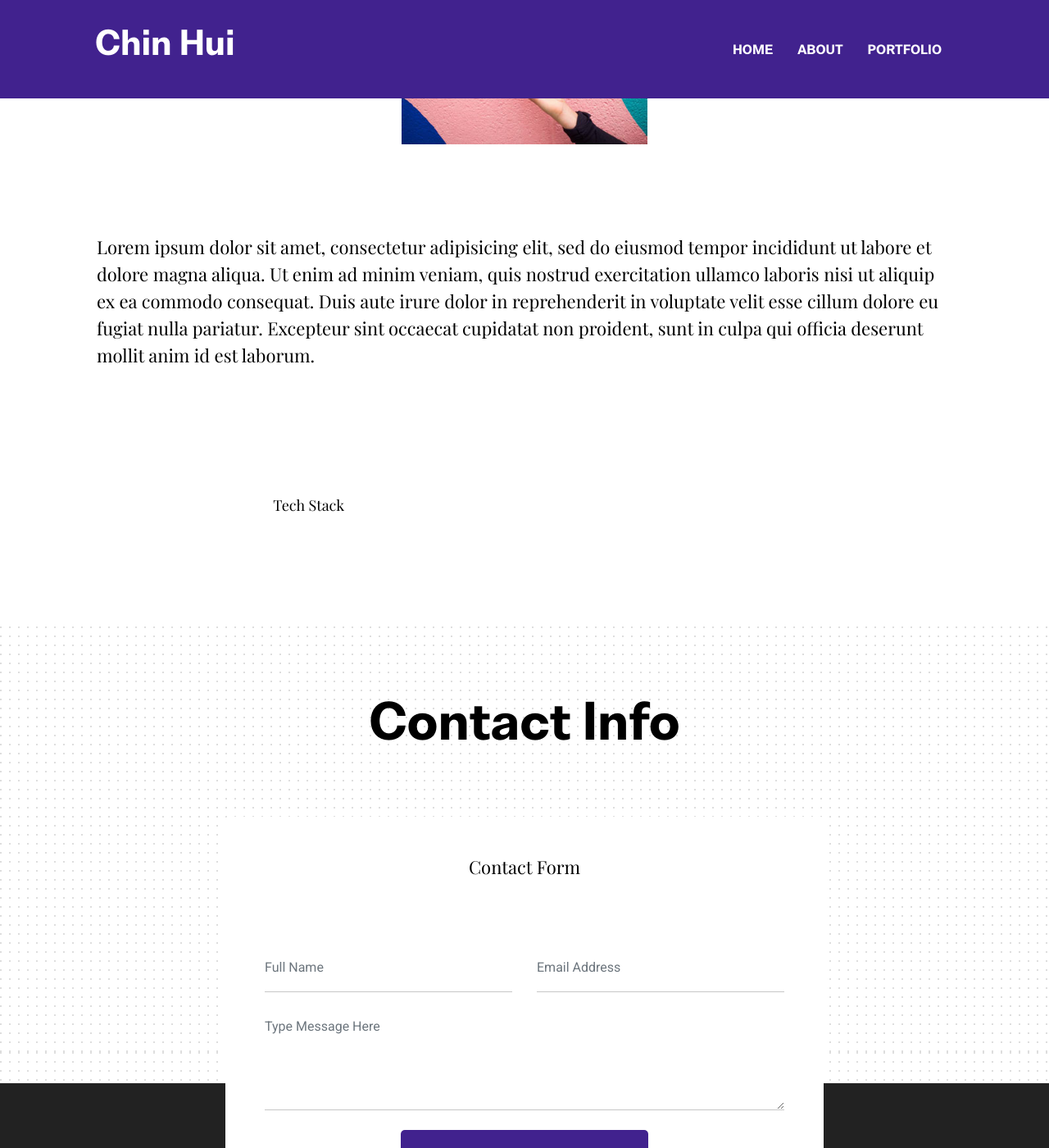
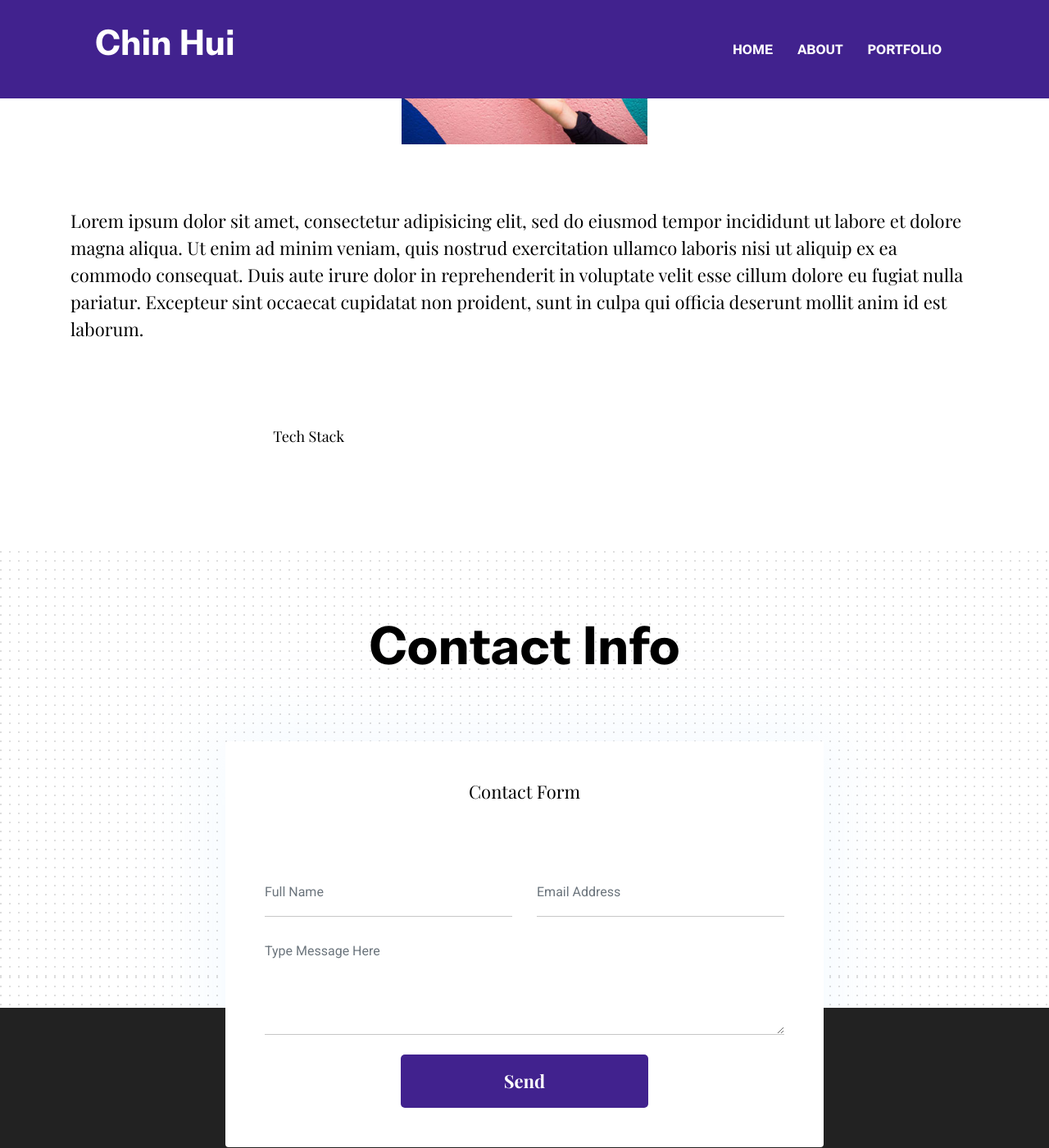
Before and after one commit to EkChinHui/personal-site, a Jekyll site: the page built from drafts/2021-06-14-Done-Deal.markdown, in a window 1280 px wide and 1400 px high, scrolled down 667 px. Shown: the whole window at 82% size. Built offline with Jekyll 4.4.1, drawn with Linux system fonts in a browser that asks for light colours.

Commit message:
Fix overflow issue

```diff
--- a/_layouts/post.html
+++ b/_layouts/post.html
@@ -29,7 +29,7 @@
           style="height: 300px; width: 300px; background-image: url('{{page.image | relative_url }}'); background-size: contain; display: inline-block; background-repeat: no-repeat; background-position: center center;">
           <!-- <img src="{{page.image | relative_url }}" class="img-fluid rounded mr-5 mb-4" alt="{{page.title}}"> -->
         </div>
-        <div class="p-5">
+        <div class="p-3">
           {{ content }}
 
         </div>
--- a/assets/scss/_common.scss
+++ b/assets/scss/_common.scss
@@ -1,7 +1,3 @@
-* {
-  overflow-x: hidden;
-}
-
 body {
   background-color: $body-color;
   overflow-x: hidden;
--- a/assets/scss/templates/_about.scss
+++ b/assets/scss/templates/_about.scss
@@ -1,5 +1,6 @@
 .page-title-alt{
   padding: 350px 0 70px;
+  overflow: hidden;
 }
 
 .border-thick{
--- a/assets/scss/templates/_portfolio.scss
+++ b/assets/scss/templates/_portfolio.scss
@@ -1,5 +1,6 @@
 .page-title {
   padding: 250px 0 150px;
+  overflow: hidden;
 
   .container {
     position: relative;
```
